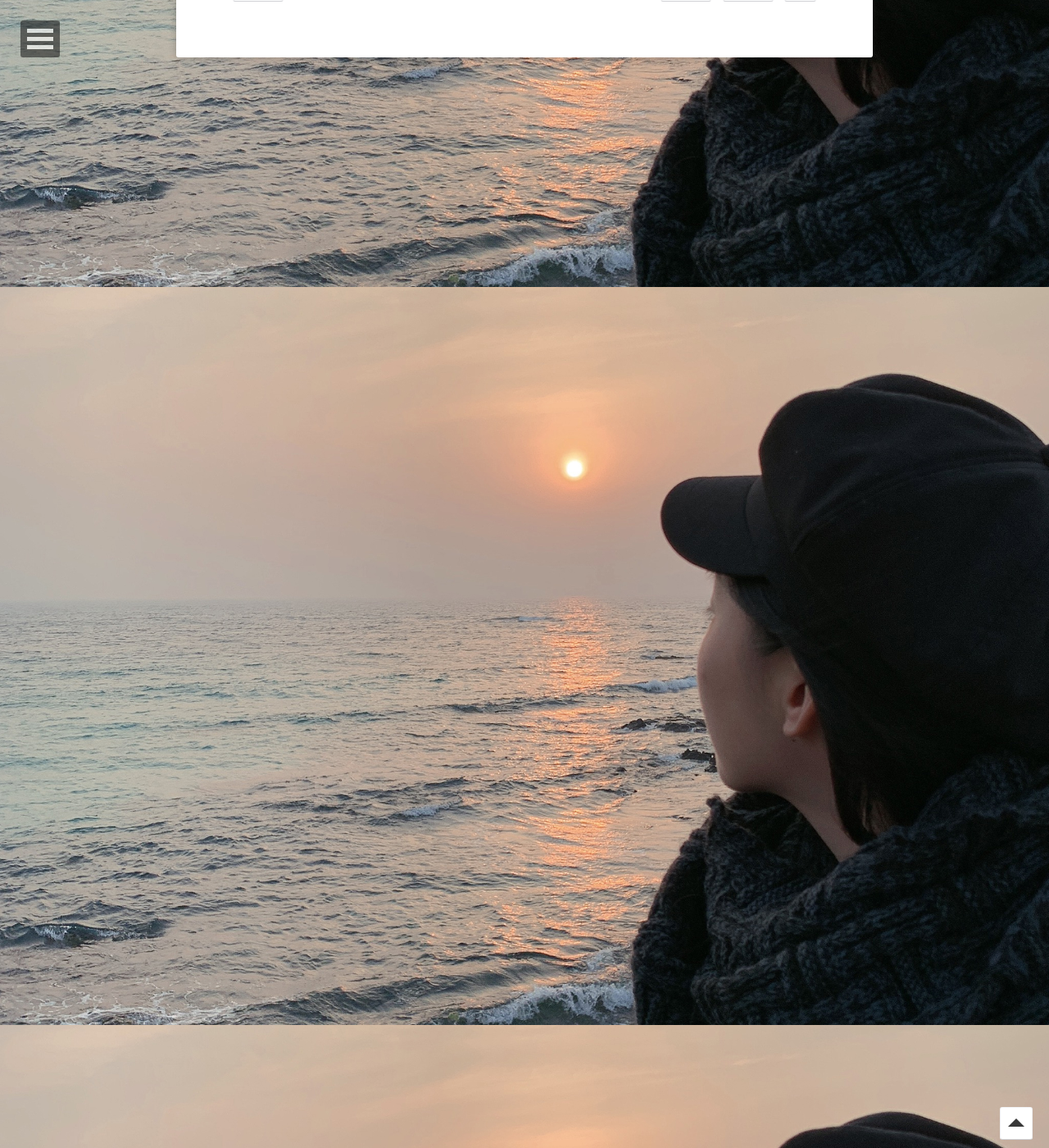
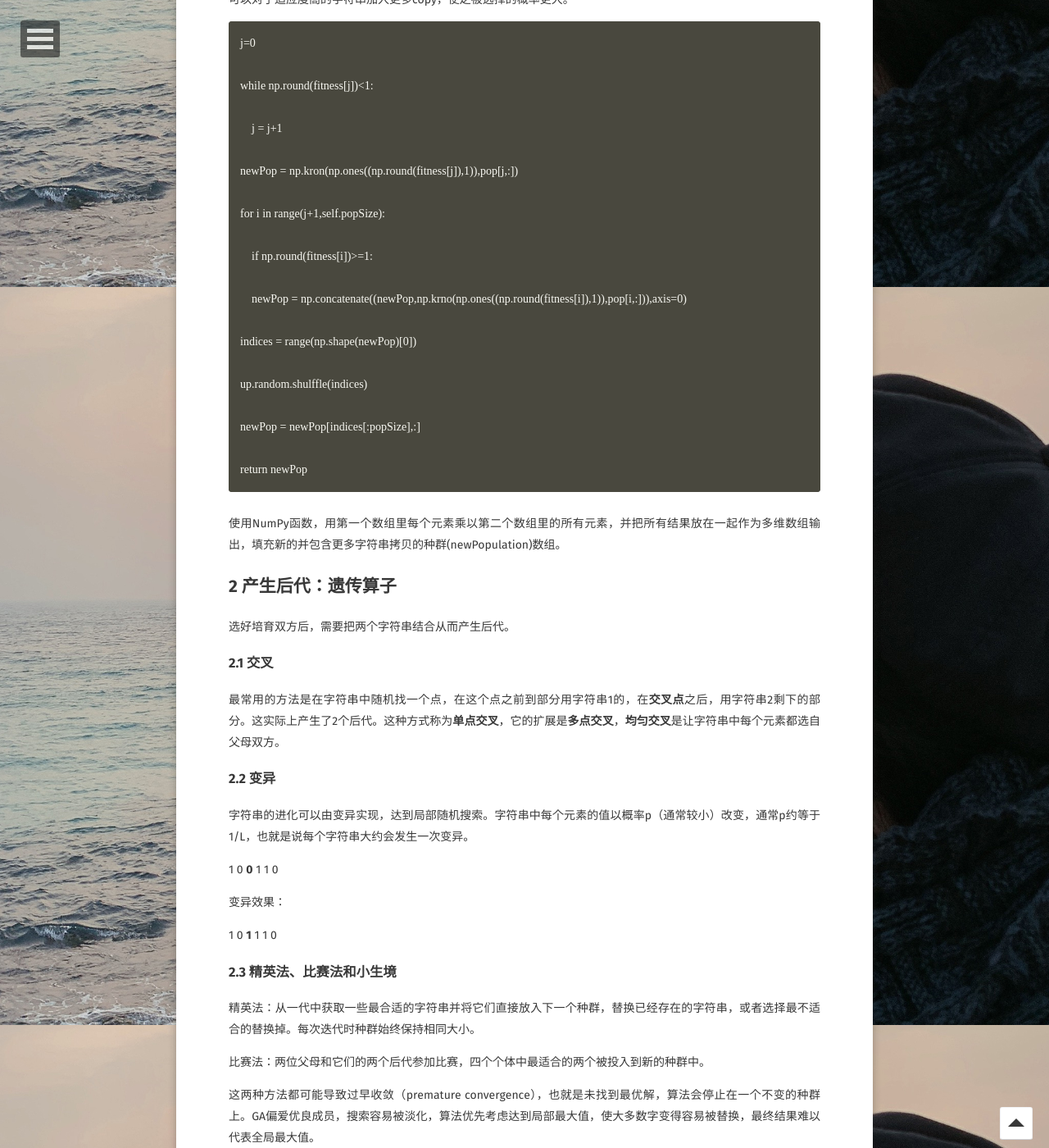
Before and after one commit to YawWQ/yawwq.github.io, a Jekyll site: the page built from _posts/2019-12-11-遗传算法.md, in a window 1280 px wide and 1400 px high, scrolled down 1450 px. Shown: the whole window at 82% size. Built offline with Jekyll 4.4.1, drawn with Linux system fonts in a browser that asks for light colours; some web fonts are replaced; formulas are drawn with MathJax 3; some of the changed text lies outside the part shown.

Commit message:
Update 2019-12-11-遗传算法.md

```diff
--- a/_posts/2019-12-11-遗传算法.md
+++ b/_posts/2019-12-11-遗传算法.md
@@ -42,6 +42,98 @@ pop = np.where(pop<0.5,0,1)
 
 适应度比例选择：按概率选择字符串，每个字符串被选择等概率与它们等适应度成比例，通常选择函数：
 
-$$\frac{F^{a}}{\sum_{a'}F^{a'}}$$
+$$p^a=$$\frac{F^{a}}{\sum_{a'}F^{a'}}$$    (1.1)
 
 这里是$$F^a$$是适应度，如果不是正数，那么F需要在整个过程中被exp(sF)替换，其中s为选择强（selection strength）参数，类似于softmax激活函数。
+
+$$p^a=$$$$\frac{exp(sF^a)}{\sum_{a'}exp(sF^{a'})}$$    (1.2)
+
+可以对于适应度高的字符串加入更多copy，使之被选择的概率更大。
+
+    j=0
+
+    while np.round(fitness[j])<1:
+
+        j = j+1
+
+    newPop = np.kron(np.ones((np.round(fitness[j]),1)),pop[j,:])
+
+    for i in range(j+1,self.popSize):
+
+        if np.round(fitness[i])>=1:
+
+        newPop = np.concatenate((newPop,np.krno(np.ones((np.round(fitness[i]),1)),pop[i,:])),axis=0)
+
+    indices = range(np.shape(newPop)[0])
+
+    up.random.shulffle(indices)
+
+    newPop = newPop[indices[:popSize],:]
+
+    return newPop
+
+使用NumPy函数，用第一个数组里每个元素乘以第二个数组里的所有元素，并把所有结果放在一起作为多维数组输出，填充新的并包含更多字符串拷贝的种群(newPopulation)数组。
+
+## 2 产生后代：遗传算子
+
+选好培育双方后，需要把两个字符串结合从而产生后代。
+
+### 2.1 交叉
+
+最常用的方法是在字符串中随机找一个点，在这个点之前到部分用字符串1的，在**交叉点**之后，用字符串2剩下的部分。这实际上产生了2个后代。这种方式称为**单点交叉**，它的扩展是**多点交叉**，**均匀交叉**是让字符串中每个元素都选自父母双方。
+
+### 2.2 变异
+
+字符串的进化可以由变异实现，达到局部随机搜索。字符串中每个元素的值以概率p（通常较小）改变，通常p约等于1/L，也就是说每个字符串大约会发生一次变异。
+
+1 0 **0** 1 1 0
+
+变异效果：
+
+1 0 **1** 1 1 0
+
+### 2.3 精英法、比赛法和小生境
+
+精英法：从一代中获取一些最合适的字符串并将它们直接放入下一个种群，替换已经存在的字符串，或者选择最不适合的替换掉。每次迭代时种群始终保持相同大小。
+
+比赛法：两位父母和它们的两个后代参加比赛，四个个体中最适合的两个被投入到新的种群中。
+
+这两种方法都可能导致过早收敛（premature convergence），也就是未找到最优解，算法会停止在一个不变的种群上。GA偏爱优良成员，搜索容易被淡化，算法优先考虑达到局部最大值，使大多数字变得容易被替换，最终结果难以代表全局最大值。
+
+解决过早收敛的方法是**小生境**（niching），将种群分为几个子群，让它们独立演化一段时间，收敛出不同的局部最大值，并且让一个子种群中的少部分成员跑到其他子种群。还有一个方法是**适应度共享**（fitness sharing），一个特殊字符串的适应度将根据这个字符串在种群中出现的次数来平均，使适应度函数不撇下不常见的字符串。
+
+以上几个步骤简单放在一起就可以组成完整的GA。
+
+**基本遗传算法：**
+
+初始化：
+
+- 通过选择的字母表产生N个长度为L的字符串。
+
+学习：
+
+- 重复：
+
+    生成一个（开始为空）的新种群。
+
+    重复：
+
+    1 通过适应度在当前种群中选择两个字符串
+
+    2 重组它们产生两个新字符串
+
+    3 让后代变异
+
+    4 要么把两个后代加入种群，要么用精英法和比赛法。
+
+    5 保持记录种群中最好的字符串
+
+    直到新种群中产生N个字符串。
+
+    可选性地，使用精英法从父代中挑选最合适的字符串，替换子代中的一些其他字符串。
+
+    追踪新种群中最好的字符串。
+
+    用新种群代替当前种群。
+
+- 直到到达停止标准
```
Also changed, not shown: other parts of _posts/2019-12-11-遗传算法.md (+6 -6 lines).
